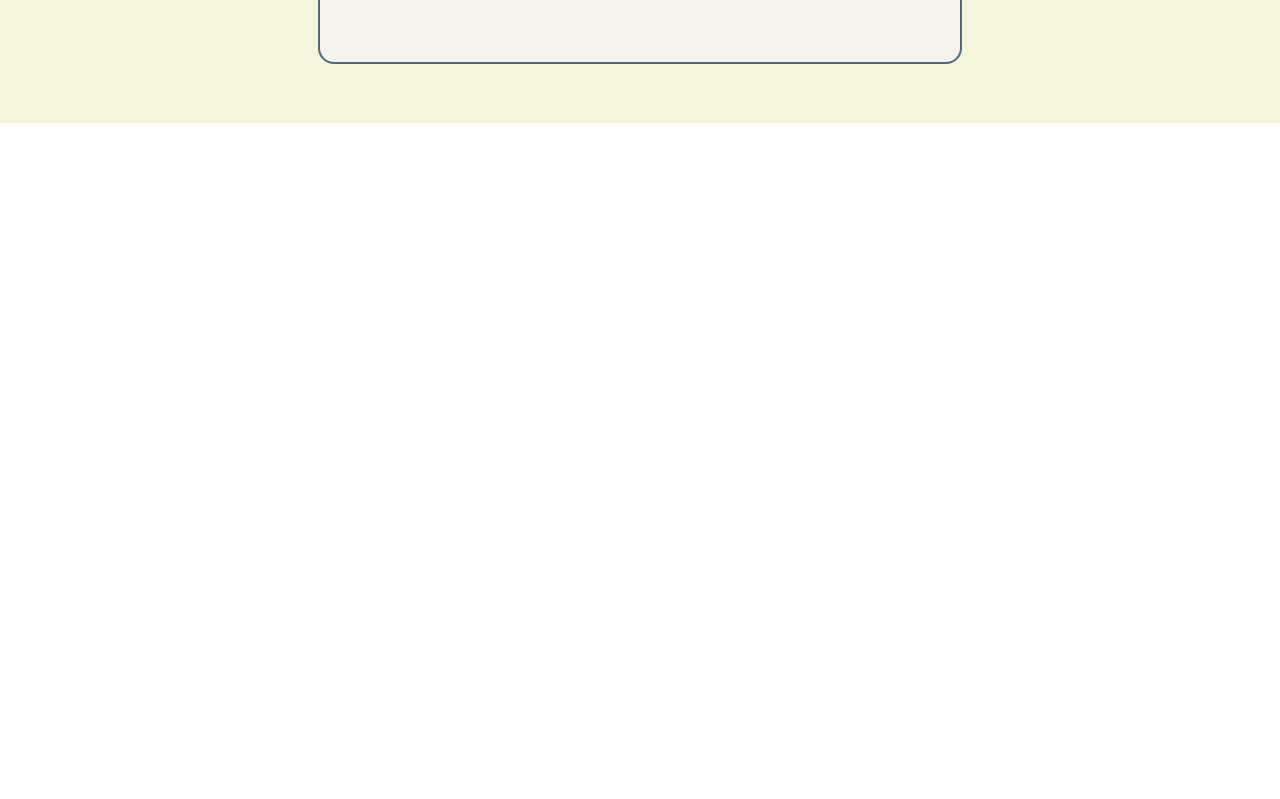
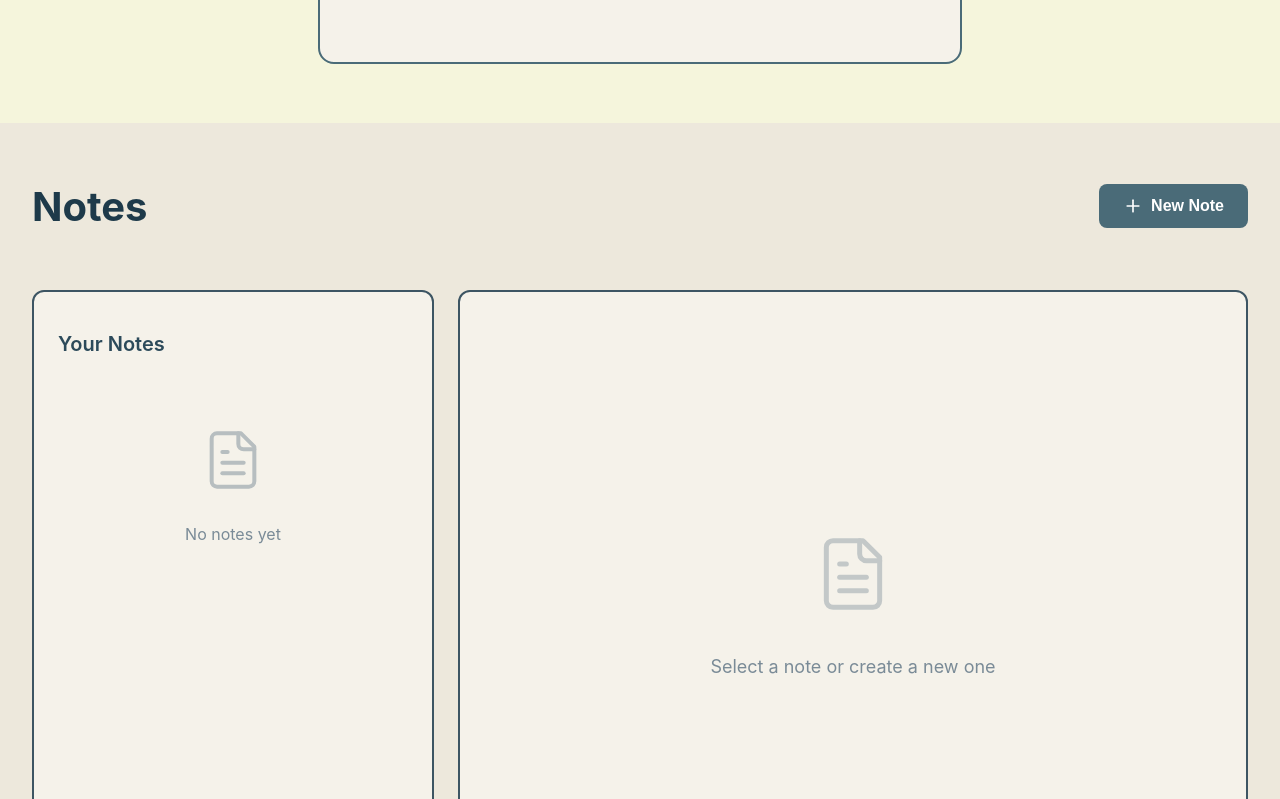
Before and after one commit to muqeetkhan050/studybuddy, a React (Create React App) app: page /home in a window 1280 px wide. Shown: the part 1621-2420 px from the top of the page. Before the commit the page ends 1744 px from the top, so only its background shows below. Built offline with nearby package versions, Linux system fonts and the light colour scheme.

Commit message:
removed error for production

```diff
--- a/src/pages/Home.js
+++ b/src/pages/Home.js
@@ -3,7 +3,7 @@ import LeftBar from "./Leftbar";
 
 import { useNavigate } from "react-router-dom";
 const Home=()=>{
-    const navigate=useNavigate();
+
     return(
         <div>
 
--- a/src/pages/Leftbar.js
+++ b/src/pages/Leftbar.js
@@ -1,11 +1,13 @@
 import React from 'react';
 import Streak from '../components/Streak';
 import Timer from '../components/Timer';
+import Notes from '../components/Notes';
 export default function LeftBar() {
   return (
     <div >
         <Streak />
         <Timer />
+        <Notes />
 
     </div>
   );
```
